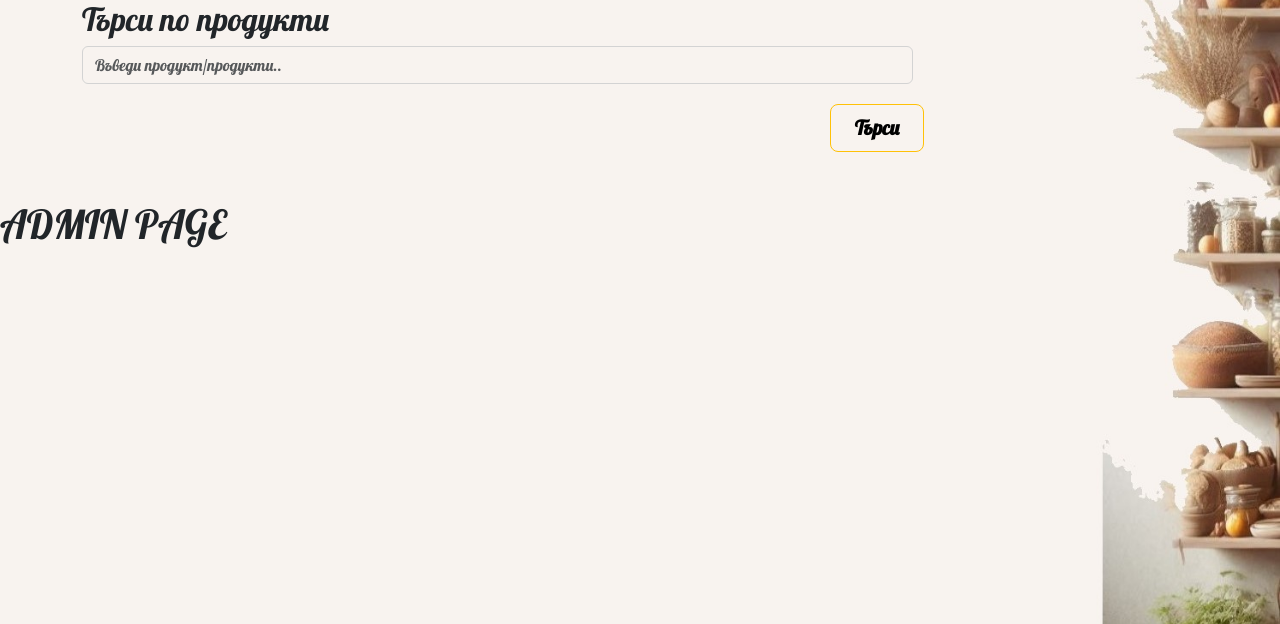
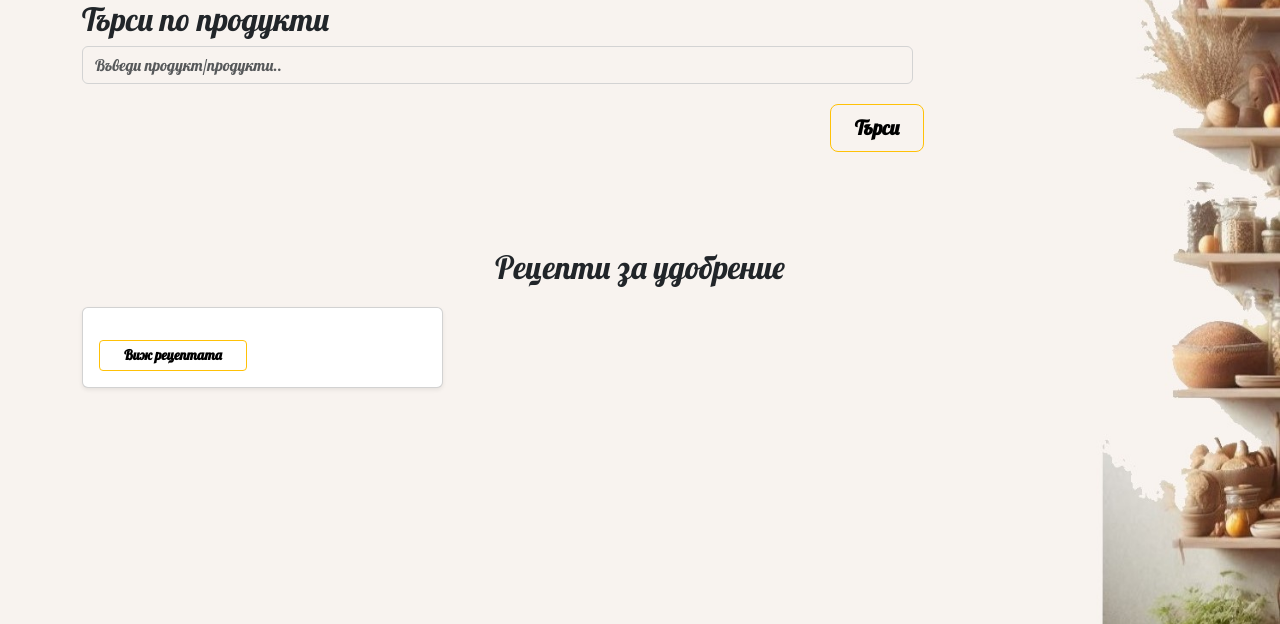
Before and after one commit to NikolayGeorgievv/What-to-eat, a Spring app: template src/main/resources/templates/adminPage.html in a window 1280 px wide; the page is wider, and only the part inside the window is pictured. Shown: the part 176-800 px from the top of that part. Run offline with Thymeleaf, Linux system fonts and the light colour scheme; the template is opened without the code that fills it: most values are stand-ins (such as "Sample title", 1, 10 or a date in 2020); data that the repository does not hold is empty; some of the project's set-up classes (security, data sources, template engines, error pages and the like) are left out, and stand-ins take their place.

Commit message:
Admin page implementation. Fetching recipes for approval.

```diff
--- a/src/main/java/whattoeat/app/service/service/RecipeService.java
+++ b/src/main/java/whattoeat/app/service/service/RecipeService.java
@@ -2,9 +2,12 @@
 
 import org.springframework.data.domain.Page;
 import org.springframework.data.domain.PageRequest;
+import whattoeat.app.dto.CreateCustomRecipeDTO;
 import whattoeat.app.dto.RecipeDTO;
 import whattoeat.app.model.CustomRecipeFromUsers;
 import whattoeat.app.model.Recipe;
+
+import java.util.List;
 
 public interface RecipeService {
     Page<RecipeDTO> getMatches(PageRequest of);
@@ -20,4 +23,7 @@
     Recipe findByName(String recipeName);
 
     void addCustomRecipe(CustomRecipeFromUsers customRecipe);
+
+    List<CreateCustomRecipeDTO> getAllCustomRecipes();
+
 }
--- a/src/main/resources/templates/adminPage.html
+++ b/src/main/resources/templates/adminPage.html
@@ -21,6 +21,35 @@
 
 <div th:replace="~{fragments/search-bar}"></div>
 
-<h1>ADMIN PAGE</h1>
+<div class="album py-5">
+  <h2 id="RecipesToApproveAlbumHeader">Рецепти за удобрение</h2>
+  <div class="container">
+    <div class="row row-cols-1 row-cols-sm-2 row-cols-md-3 g-3">
+      <div th:each="recipe : ${recipesToApprove}" class="col">
+        <div class="card shadow-sm">
+          <div class="card-body">
+            <p th:text="${recipe.getRecipeName()}" class="card-text">Име</p>
+            <div class="d-flex justify-content-between align-items-center">
+              <div class="btn-group">
+                <form
+                        th:action="@{/recipeApprovalPage}"
+                        method="get">
+                  <input type="hidden" name="title" th:value="${recipe.getRecipeName()}"/>
+                  <button type="submit" class="btn btn-outline-warning btn-sm px-4 me-sm-3 fw-bold">Виж рецептата</button>
+                </form>
+              </div>
+            </div>
+          </div>
+        </div>
+      </div>
+    </div>
+  </div>
+</div>
 </body>
+<style>
+  #RecipesToApproveAlbumHeader {
+    text-align: center;
+    margin-bottom: 20px;
+  }
+</style>
 </html>
```
Also changed, not shown: src/main/java/whattoeat/app/controller/AdminController.java (+18 -0 lines), src/main/java/whattoeat/app/controller/UserController.java (+6 -1 lines), src/main/java/whattoeat/app/dto/CreateCustomRecipeDTO.java (+7 -0 lines).
